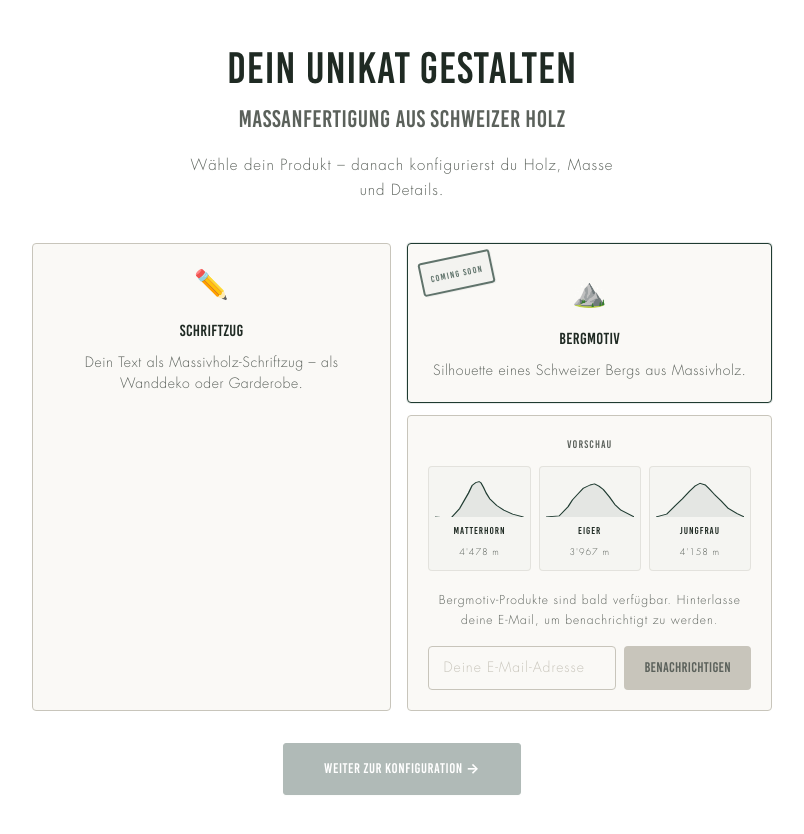
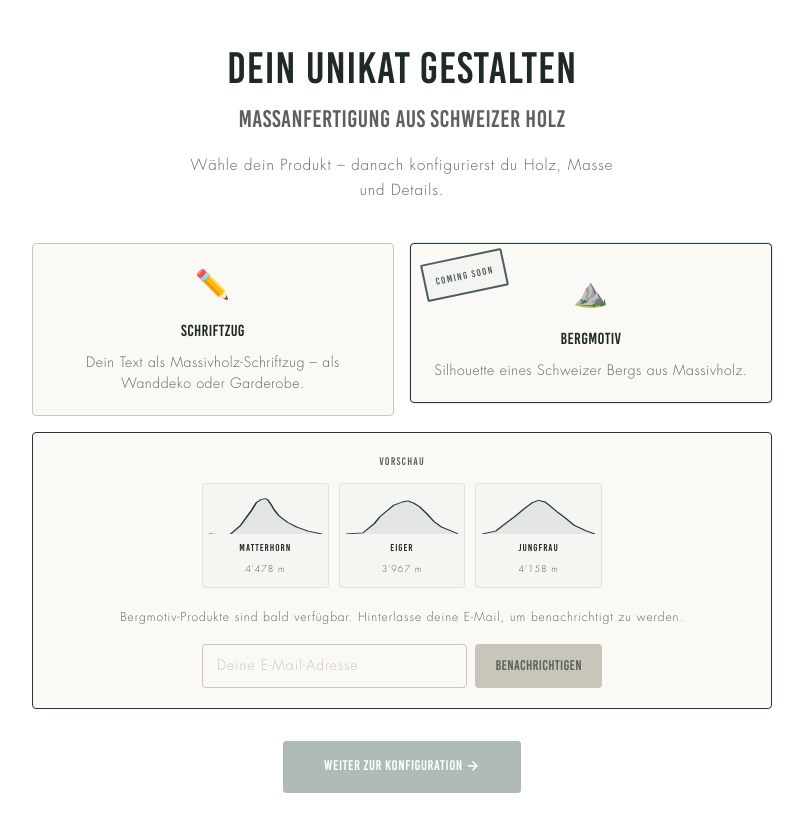
Before and after one commit to Holzschneiderei/holzschneiderei, a React (Vite) app: page / in a window 1280 px wide. Both pictures are taken after a click on the button 829 px from the left and 323 px from the top of the page. Shown: the top 834 px of the page, without its empty margins (238-1042 px from the left). Built offline with nearby package versions, Linux system fonts and the light colour scheme.

Commit message:
fix(coming-soon): full-width expanded panel below product grid

```diff
--- a/src/components/phases/PhaseTypen.jsx
+++ b/src/components/phases/PhaseTypen.jsx
@@ -77,25 +77,21 @@ export default function PhaseTypen({ startWizard, triggerShake, setErrors }) {
                 const product = entry.product;
                 if (product.comingSoon) {
                   const isExpanded = comingSoonExpanded === product.id;
-                  const isSubmitted = comingSoonSubmitted[product.id];
-                  const emailId = `coming-soon-email-${product.id}`;
-                  const previewBerge = berge.slice(0, 3);
                   return (
-                    <div key={product.id} className="relative">
                     <button
+                      key={product.id}
                       type="button"
                       onClick={() => setComingSoonExpanded(isExpanded ? null : product.id)}
                       aria-expanded={isExpanded}
-                        className={`relative w-full border-[1.5px] rounded-[4px] bg-field flex flex-col items-center gap-2.5 py-5 px-4 text-center cursor-pointer font-body transition-all duration-200 ${
+                      className={`relative w-full border-[1.5px] rounded-[4px] bg-field flex flex-col items-center gap-2.5 py-5 px-4 text-center cursor-pointer font-body transition-all duration-200 self-start ${
                         isExpanded ? 'border-brand shadow-[0_0_0_1px_rgba(31,59,49,0.1)]' : 'border-border hover:border-muted'
                       }`}
                     >
                       {/* Stamp decal */}
                       <div className="absolute top-3 left-3 -rotate-12 pointer-events-none" aria-hidden="true">
-                          <div className="border-[2px] border-brand rounded-[3px] px-2 py-0.5 opacity-70"
-                            style={{ boxShadow: '1px 1px 0 rgba(31,59,49,0.08)', background: 'rgba(31,59,49,0.04)' }}>
-                            <span className="text-[9px] font-extrabold tracking-[0.14em] uppercase text-brand leading-none"
-                              style={{ textShadow: '0 0 1px rgba(31,59,49,0.15)' }}>
+                        <div className="border-[2.5px] border-brand rounded-[2px] px-2.5 py-1 opacity-80"
+                          style={{ background: 'rgba(31,59,49,0.03)' }}>
+                          <span className="text-[10px] font-extrabold tracking-[0.14em] uppercase text-brand leading-none">
                             Coming Soon
                           </span>
                         </div>
@@ -104,64 +100,6 @@ export default function PhaseTypen({ startWizard, triggerShake, setErrors }) {
                       <span className="text-base font-bold tracking-[0.02em] uppercase text-text">{product.label}</span>
                       <span className="text-sm text-muted leading-normal tracking-[0.04em]">{product.desc}</span>
                     </button>
-                      {isExpanded && (
-                        <Fade>
-                          <div className="mt-3 border-[1.5px] border-border rounded-[4px] bg-field p-5">
-                            <div className="text-[11px] font-bold tracking-widest uppercase text-muted text-center mb-3" aria-hidden="true">Vorschau</div>
-                            <div className="grid grid-cols-3 gap-2 mb-5">
-                              {previewBerge.map((b) => (
-                                <div key={b.value} className="flex flex-col items-center gap-1.5 py-2.5 px-1.5 bg-[rgba(31,59,49,0.02)] rounded border border-[rgba(200,197,187,0.4)]">
-                                  <svg aria-hidden="true" viewBox="0 0 100 70" className="w-full h-10" preserveAspectRatio="none">
-                                    <path d={b.path} fill="rgba(31,59,49,.08)" stroke={t.brand} strokeWidth="1.5" strokeLinecap="round" strokeLinejoin="round" />
-                                  </svg>
-                                  <span className="text-[10px] font-bold text-text">{b.label}</span>
-                                  <span className="text-[9px] text-muted">{b.hoehe}</span>
-                                </div>
-                              ))}
-                            </div>
-                            <p className="text-xs text-muted text-center leading-relaxed mb-4">
-                              {product.teaser || `${previewBerge.length} von ${berge.length} Bergsilhouetten \u2013 bald verf\u00FCgbar.`}
-                            </p>
-                            {isSubmitted ? (
-                              <div className="flex items-center justify-center gap-2 h-[44px] bg-brand-light border border-brand rounded text-sm font-bold text-brand">
-                                <span aria-hidden="true">{"\u2713"}</span>
-                                <span>Du h{"ö"}rst von uns!</span>
-                              </div>
-                            ) : (
-                              <div className="flex gap-2">
-                                <label htmlFor={emailId} className="sr-only">E-Mail f{"ü"}r Benachrichtigung zu {product.label}</label>
-                                <input
-                                  id={emailId}
-                                  type="email"
-                                  placeholder="Deine E-Mail-Adresse"
-                                  value={comingSoonEmail}
-                                  onChange={(e) => setComingSoonEmail(e.target.value)}
-                                  autoComplete="email"
-                                  className="flex-1 h-[44px] px-3.5 text-sm font-body text-text bg-field border border-border rounded focus:outline-none focus:border-brand transition-colors"
-                                />
-                                <button
-                                  type="button"
-                                  onClick={(e) => {
-                                    e.stopPropagation();
-                                    if (comingSoonEmail.trim() && /^[^\s@]+@[^\s@]+\.[^\s@]+$/.test(comingSoonEmail)) {
-                                      setComingSoonSubmitted(prev => ({ ...prev, [product.id]: true }));
-                                    }
-                                  }}
-                                  disabled={!comingSoonEmail.trim()}
-                                  className={`h-[44px] px-5 text-sm font-bold font-body rounded border-none cursor-pointer transition-all duration-200 tracking-[0.02em] ${
-                                    comingSoonEmail.trim()
-                                      ? 'bg-brand text-white hover:opacity-90'
-                                      : 'bg-border text-muted cursor-default'
-                                  }`}
-                                >
-                                  Benachrichtigen
-                                </button>
-                              </div>
-                            )}
-                          </div>
-                        </Fade>
-                      )}
-                    </div>
                   );
                 }
                 const selected = form.product === product.id;
@@ -190,6 +128,71 @@ export default function PhaseTypen({ startWizard, triggerShake, setErrors }) {
               );
             })}
           </div>
+
+          {/* Coming soon expanded panel — full width below product grid */}
+          {(() => {
+            const csProduct = products?.find(p => p.comingSoon && comingSoonExpanded === p.id);
+            if (!csProduct) return null;
+            const isSubmitted = comingSoonSubmitted[csProduct.id];
+            const emailId = `coming-soon-email-${csProduct.id}`;
+            const previewBerge = berge.slice(0, 3);
+            return (
+              <Fade>
+                <div className="border-[1.5px] border-brand rounded-[4px] bg-field p-5">
+                  <div className="text-[11px] font-bold tracking-widest uppercase text-muted text-center mb-3" aria-hidden="true">Vorschau</div>
+                  <div className="grid grid-cols-3 gap-2.5 mb-5 max-w-[400px] mx-auto">
+                    {previewBerge.map((b) => (
+                      <div key={b.value} className="flex flex-col items-center gap-1.5 py-2.5 px-1.5 bg-[rgba(31,59,49,0.02)] rounded border border-[rgba(200,197,187,0.4)]">
+                        <svg aria-hidden="true" viewBox="0 0 100 70" className="w-full h-10" preserveAspectRatio="none">
+                          <path d={b.path} fill="rgba(31,59,49,.08)" stroke={t.brand} strokeWidth="1.5" strokeLinecap="round" strokeLinejoin="round" />
+                        </svg>
+                        <span className="text-[10px] font-bold text-text">{b.label}</span>
+                        <span className="text-[9px] text-muted">{b.hoehe}</span>
+                      </div>
+                    ))}
+                  </div>
+                  <p className="text-xs text-muted text-center leading-relaxed mb-4">
+                    {csProduct.teaser || `${previewBerge.length} von ${berge.length} Bergsilhouetten \u2013 bald verf\u00FCgbar.`}
+                  </p>
+                  {isSubmitted ? (
+                    <div className="flex items-center justify-center gap-2 h-[44px] bg-brand-light border border-brand rounded text-sm font-bold text-brand max-w-[400px] mx-auto">
+                      <span aria-hidden="true">{"\u2713"}</span>
+                      <span>Du h{"ö"}rst von uns!</span>
+                    </div>
+                  ) : (
+                    <div className="flex gap-2 max-w-[400px] mx-auto">
+                      <label htmlFor={emailId} className="sr-only">E-Mail f{"ü"}r Benachrichtigung zu {csProduct.label}</label>
+                      <input
+                        id={emailId}
+                        type="email"
+                        placeholder="Deine E-Mail-Adresse"
+                        value={comingSoonEmail}
+                        onChange={(e) => setComingSoonEmail(e.target.value)}
+                        autoComplete="email"
+                        className="flex-1 h-[44px] px-3.5 text-sm font-body text-text bg-field border border-border rounded focus:outline-none focus:border-brand transition-colors"
+                      />
+                      <button
+                        type="button"
+                        onClick={() => {
+                          if (comingSoonEmail.trim() && /^[^\s@]+@[^\s@]+\.[^\s@]+$/.test(comingSoonEmail)) {
+                            setComingSoonSubmitted(prev => ({ ...prev, [csProduct.id]: true }));
+                          }
+                        }}
+                        disabled={!comingSoonEmail.trim()}
+                        className={`h-[44px] px-5 text-sm font-bold font-body rounded border-none cursor-pointer transition-all duration-200 tracking-[0.02em] ${
+                          comingSoonEmail.trim()
+                            ? 'bg-brand text-white hover:opacity-90'
+                            : 'bg-border text-muted cursor-default'
+                        }`}
+                      >
+                        Benachrichtigen
+                      </button>
+                    </div>
+                  )}
+                </div>
+              </Fade>
+            );
+          })()}
 
           {/* Variant toggle — appears when a grouped product is selected */}
           {showVariantToggle && (
```
Lines whose indentation alone changed are shown as unchanged.
